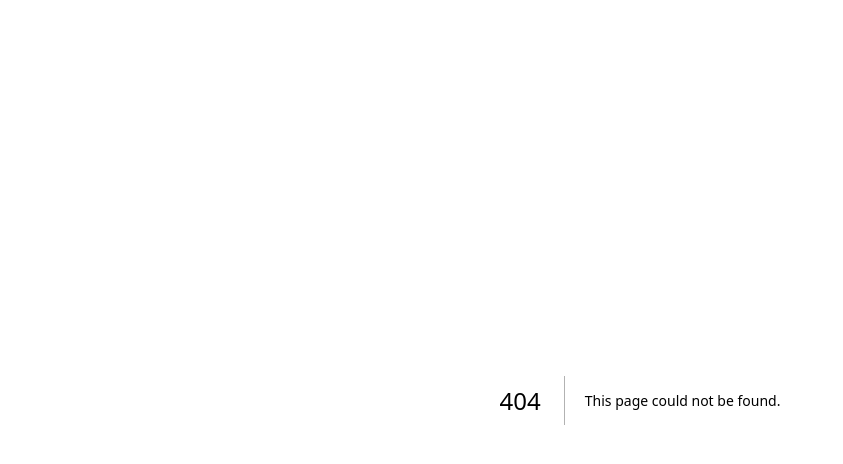
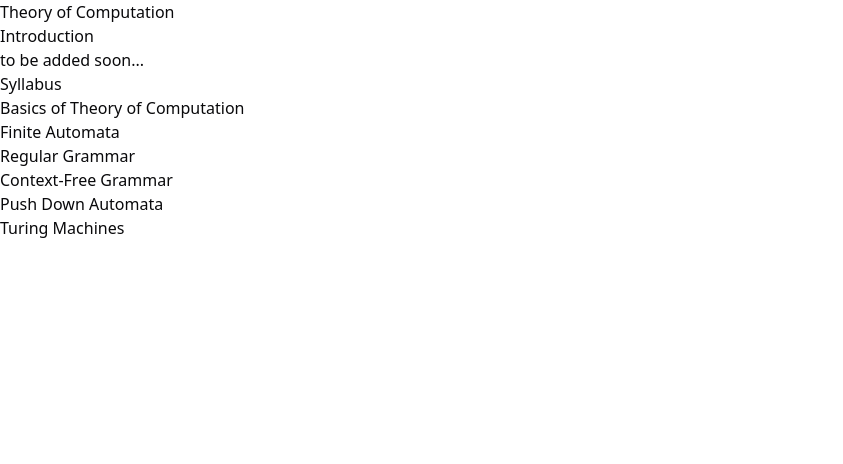
Before and after one commit to annalhq/rlib, a Next.js app: page /resources/sem3/toc in a window 1280 px wide. Before the commit this address had no page. Shown: the top 464 px of the page, without its empty margins (0-843 px from the left). Built offline with nearby package versions, Linux system fonts and the light colour scheme.

Commit message:
toc added

```diff
--- a/pages/resources/sem3/_meta.json
+++ b/pages/resources/sem3/_meta.json
@@ -2,5 +2,6 @@
      "dsa": "Data Structures and Algorithms",
      "os": "Operating Systems",
      "probabilty": "Probability and Statistics",
-     "softwareLab": "Software Lab - I"
+     "softwareLab": "Software Lab - I",
+     "toc": "Theory of Computation"
 }
--- /dev/null
+++ b/pages/resources/sem3/toc.mdx
@@ -0,0 +1,13 @@
+# Theory of Computation
+
+## Introduction
+
+to be added soon...
+
+## Syllabus
+* Basics of Theory of Computation
+* Finite Automata
+* Regular Grammar
+* Context-Free Grammar
+* Push Down Automata
+* Turing Machines
```
